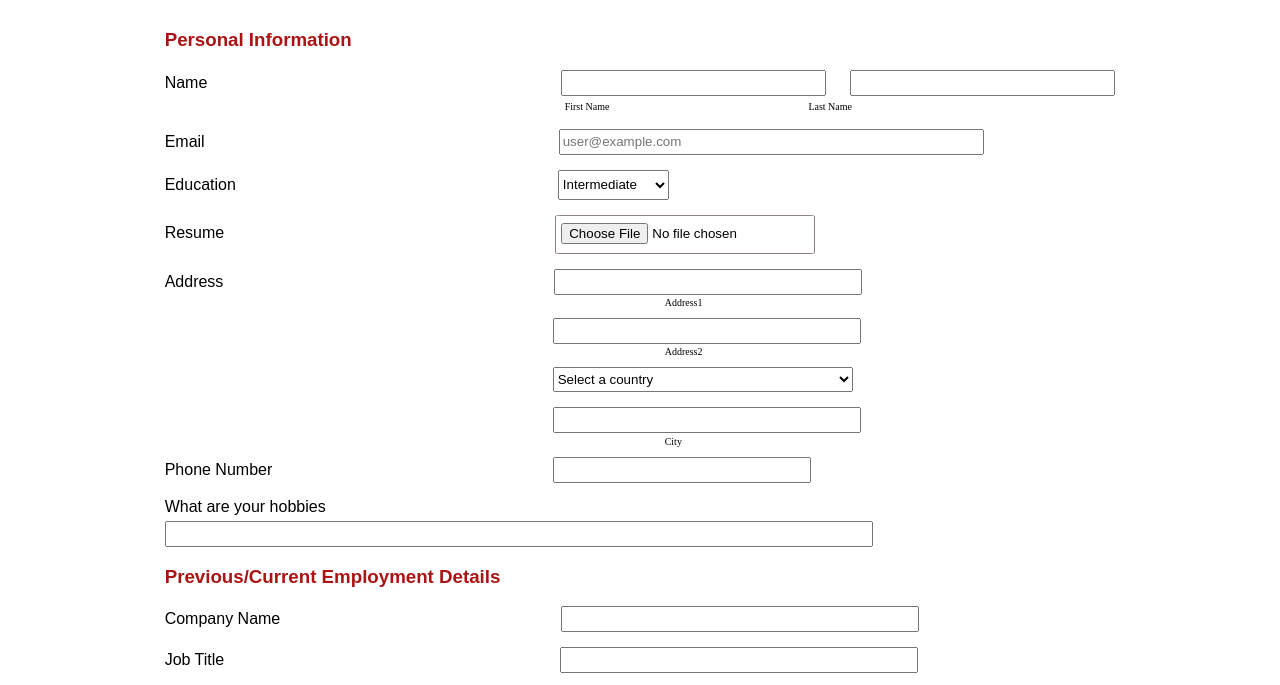
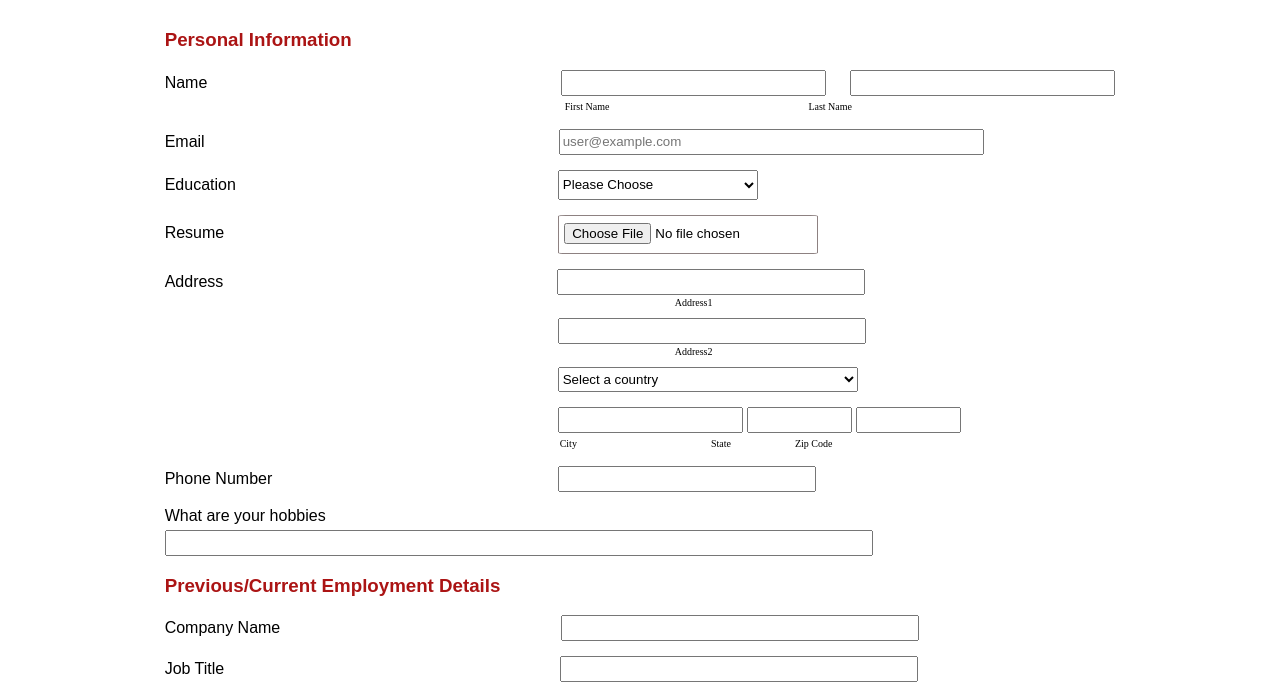
Before and after one commit to nauman-ishaq-brainx/Job-Application-Form, a plain HTML site: page application.html in a window 1280 px wide. Shown: the part 95-780 px from the top of the page. Drawn offline with Linux system fonts and the light colour scheme.

Commit message:
finalized job application form

```diff
--- a/application.css
+++ b/application.css
@@ -53,7 +53,7 @@ label {
     margin-bottom: 15px;
 }
 .resume-input {
-    margin-left:  327px;
+    margin-left:  330px;
      height: 30px;
       border:
      1px solid rgb(141, 129, 129);
@@ -66,19 +66,19 @@ label {
 }
 .address-subtext {
     font-size: 10px;
-    margin-left: 500px;
+    margin-left: 510px;
     margin-top: 2px;
 }
 
 .country {
-    margin-left: 388px;
+    margin-left: 398px;
     border:  1px solid rgb(141, 129, 129);
 }
 
 #country {
     width: 300px;
     height: 25px;
-    margin-left: 388px;
+    margin-left: 393px;
     margin-bottom: 15px;
 }
 
--- a/application.html
+++ b/application.html
@@ -35,9 +35,10 @@
         <input type="email" id="email" name="email" size="50" placeholder="user@example.com"><br>
         </div>
 
-        <div class="education">
+        <div class="education" >
         <label for="education">Education</label>
-        <select id="education" name="cars" class="options">
+        <select id="education" class="options" style="width: 200px;">
+            <option>Please Choose</option>
             <option>Intermediate</option>
             <option >Undergraduate</option>
             <option >Graduate</option>
@@ -52,10 +53,10 @@
 
         <div class="address">
             <label for="address">Address</label>
-            <input type="text" id="address" style="margin-left: 327px; width: 300px;" >
+            <input type="text" id="address" style="margin-left: 330px; width: 300px;" >
             <p class="address-subtext">Address1</p>
 
-            <input type="text" id="address" style="margin-left: 388px; width: 300px;" >
+            <input type="text" id="address" style="margin-left: 393px; width: 300px;" >
             <p class="address-subtext">Address2</p>
         </div>
             <div class="dropdown-wrapper">
@@ -68,13 +69,22 @@
               </select>
               </div>
 
-              <input type="text" id="address" style="margin-left: 388px; width: 300px; margin-bottom: 15px;" >
-              <p class="address-subtext" style="margin-top: -12px;">City</p>
+             <div style="float:left;">
+            <input id="City" size="20" type="text" style="margin-left: 393px;">
+            <input id="State" size="10" type="text" style="margin-left: 0px;">
+            <input id="Zip code" size="10" type="text" style="margin-left: 0px;">
+             </div>
+
+             <div class="sub-texts">
+                <p style="display: inline; margin-left: -5px;">City</p>
+                <p style="display: inline; margin-left: 130px;">State</p>
+                <p style="display: inline; margin-left: 60px;">Zip Code</p>
+            </div>
 
 
-              <div class="phone">
+              <div class="phone" style="clear: both;">
                 <label for="address">Phone Number</label>
-                <input type="tel" id="phone" style="margin-left :277px; width: 250px; margin-bottom: 15px;" >
+                <input type="tel" id="phone" style="margin-left :282px; width: 250px; margin-bottom: 15px;" >
             </div>
             <label for="hobbies">What are your hobbies</label><br>
             <input type="text" id="hobbies" style="margin-left: 0px; margin-top: 5px; width: 700px;"><br>
```
